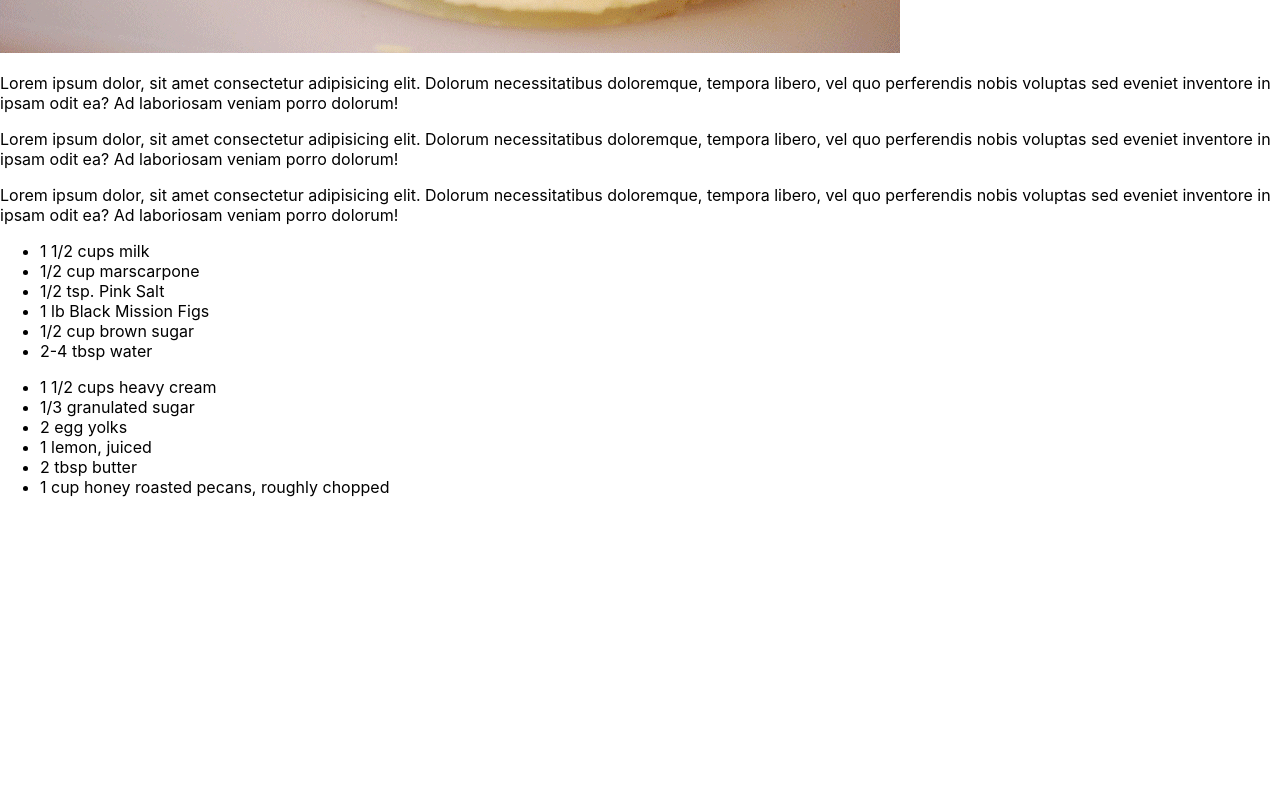
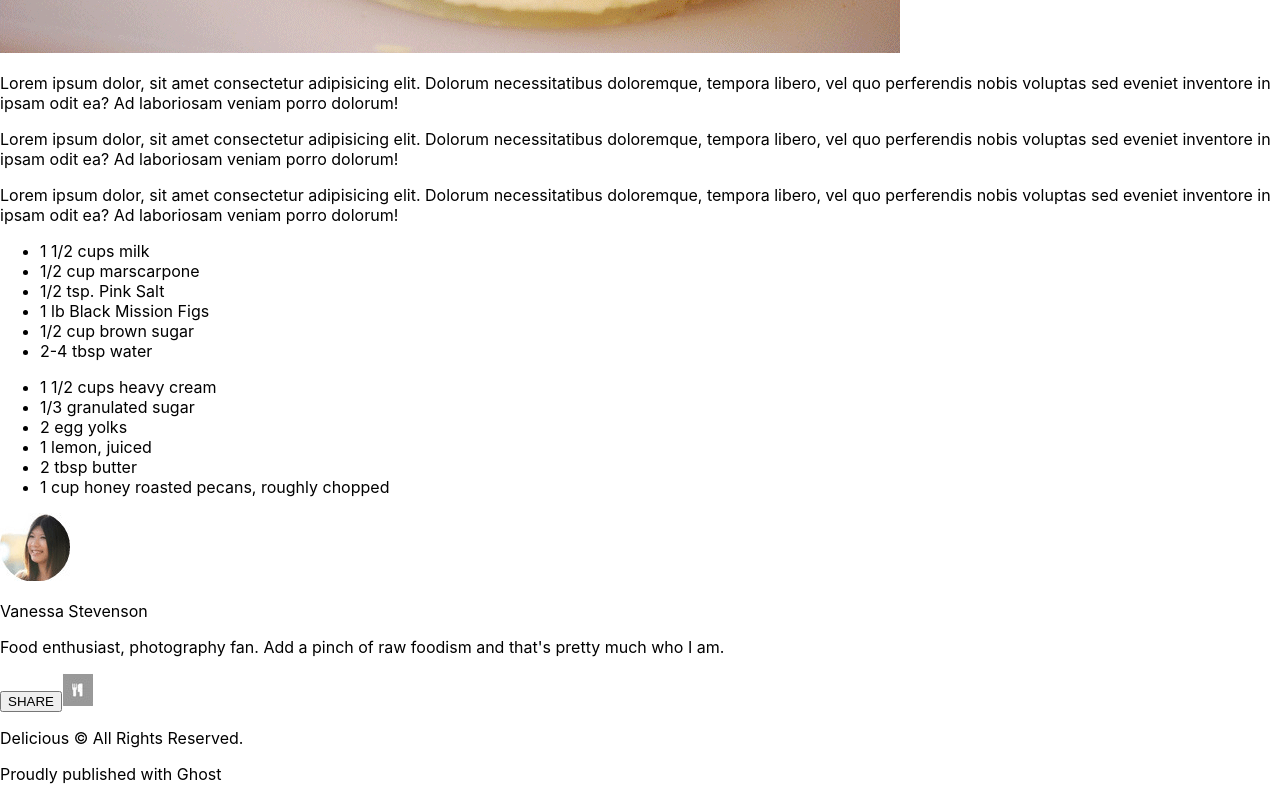
Before and after one commit to Annalise-M/Lab-01-React-ChocolatePizza, a React (Create React App) app in the folder my-app/: page / in a window 1280 px wide. Shown: the part 694-1494 px from the top of the page. Before the commit the page ends 1207 px from the top, so only its background shows below. Built offline with nearby package versions, Linux system fonts and the light colour scheme.

Commit message:
separated classes into files

```diff
--- a/my-app/src/App.js
+++ b/my-app/src/App.js
@@ -1,94 +1,23 @@
 import React from 'react';
+import Header from './Header.js';
+import Main from './Main.js';
+import Footer from './Footer.js';
 
 
-class Header extends React.Component {
-  render() {
-    return (
-      <div>
-        <div>Delicious</div>
-        <div>
-          <p>
-            <img src='./assets/fb-icon.png' alt="facebook" />
-            <img src='./assets/twit-icon.png' alt="twitter" />
-            <img src="./assets/gp-icon.png" alt="google-plus"/>
-            <img src="./assets/insta-icon.png" alt="instagram"/>
-            <img src="./assets/flic-icon.png" alt="flicker" />
-            <img src="./assets/pint-icon.png" alt="pintrest" />
-          </p>
-          <p>
-            <img src="./assets/rss-icon.png" alt="rss" />
-            <img src="./assets/mail-icon.png" alt="mail" />
-          </p>
-
-        </div>
-        <div>
-          <div>
-            <img src="./assets/hr-img.png" alt="hr" />
-
-          </div>
-        </div>
-      </div>
-    );
-  }
-}
-
-class Main extends React.Component {
-  render() {
-    return (
-      <div>
-        <div className="div-1"></div>
-        <div className="div-2"></div>
-        <div className="chocolate-pizza">
-          <img src="./assets/choco-pizza.png"/>
-          <p>
-          Lorem ipsum dolor, sit amet consectetur adipisicing elit. Dolorum necessitatibus doloremque, tempora libero, vel quo perferendis nobis voluptas sed eveniet inventore in ipsam odit ea? Ad laboriosam veniam porro dolorum!
-          </p>
-          <p>Lorem ipsum dolor, sit amet consectetur adipisicing elit. Dolorum necessitatibus doloremque, tempora libero, vel quo perferendis nobis voluptas sed eveniet inventore in ipsam odit ea? Ad laboriosam veniam porro dolorum!
-          </p>
-          <p>Lorem ipsum dolor, sit amet consectetur adipisicing elit. Dolorum necessitatibus doloremque, tempora libero, vel quo perferendis nobis voluptas sed eveniet inventore in ipsam odit ea? Ad laboriosam veniam porro dolorum!
-           </p>
-           <div className="div-3">
-             <ul className="left-list">
-              <li>1 1/2 cups milk</li>
-              <li>1/2 cup marscarpone</li>
-              <li>1/2 tsp. Pink Salt</li>
-              <li>1 lb Black Mission Figs</li>
-              <li>1/2 cup brown sugar</li>
-              <li>2-4 tbsp water</li>
-             </ul>
-             <ul class="right-list">
-                <li>1 1/2 cups heavy cream</li>
-                <li>1/3 granulated sugar</li>
-                <li>2 egg yolks</li>
-                <li>1 lemon, juiced</li>
-                <li>2 tbsp butter</li>
-                <li>1 cup honey roasted pecans, roughly chopped</li>
-              </ul>
-
-           </div>
-        </div>
-      </div>
-    );
-  }
-}
-
-
-
-// need to add buttons to the header
-
-// main
 export default class AllPutTogether extends React.Component {
   render() {
     return(
-      <body>
+        <div>
           <header>
             <Header />
           </header>
           <main>
             <Main />
           </main>
-      </body>
-
+          <footer>
+            <Footer />
+          </footer>
+        </div>
     )
   }
 }
--- /dev/null
+++ b/my-app/src/Footer.js
@@ -0,0 +1,22 @@
+import React from 'react';
+
+
+export default class Footer extends React.Component {
+    render() {
+      return(
+        <div>
+           <img src="./assets/van-pic.png" alt="lady-pic"/>
+            <span>
+            <p>Vanessa Stevenson</p>
+            <p>
+              Food enthusiast, photography fan. Add a pinch of raw foodism and that's pretty much who I am.
+            </p>
+            <button className="share-button">SHARE</button>
+            </span>
+           <img src="./assets/small-logo.png" alt="fork-knife"/>
+           <p>Delicious <span>&#169;</span> All Rights Reserved.</p>
+           <p>Proudly published with Ghost</p>
+        </div>
+      )
+    }
+  }
--- /dev/null
+++ b/my-app/src/Header.js
@@ -0,0 +1,32 @@
+import React from 'react';
+
+export default class Header extends React.Component {
+    render() {
+      return (
+        <div>
+          <div>Delicious</div>
+          <div>
+            <p>
+              <img src='./assets/fb-icon.png' alt="facebook" />
+              <img src='./assets/twit-icon.png' alt="twitter" />
+              <img src="./assets/gp-icon.png" alt="google-plus"/>
+              <img src="./assets/insta-icon.png" alt="instagram"/>
+              <img src="./assets/flic-icon.png" alt="flicker" />
+              <img src="./assets/pint-icon.png" alt="pintrest" />
+            </p>
+            <p>
+              <img src="./assets/rss-icon.png" alt="rss" />
+              <img src="./assets/mail-icon.png" alt="mail" />
+            </p>
+
+          </div>
+          <div>
+            <div>
+              <img src="./assets/hr-img.png" alt="hr" />
+
+            </div>
+          </div>
+        </div>
+      );
+    }
+  }
--- /dev/null
+++ b/my-app/src/Main.js
@@ -0,0 +1,43 @@
+import React from 'react';
+
+export default class Main extends React.Component {
+    render() {
+      return (
+        <div>
+          <div className="div-1"></div>
+          <div className="div-2"></div>
+          <div className="chocolate-pizza">
+            <img src="./assets/choco-pizza.png" alt="choco-pizza"/>
+            <p>
+              Lorem ipsum dolor, sit amet consectetur adipisicing elit. Dolorum necessitatibus doloremque, tempora libero, vel quo perferendis nobis voluptas sed eveniet inventore in ipsam odit ea? Ad laboriosam veniam porro dolorum!
+            </p>
+            <p>
+              Lorem ipsum dolor, sit amet consectetur adipisicing elit. Dolorum necessitatibus doloremque, tempora libero, vel quo perferendis nobis voluptas sed eveniet inventore in ipsam odit ea? Ad laboriosam veniam porro dolorum!
+            </p>
+            <p>
+              Lorem ipsum dolor, sit amet consectetur adipisicing elit. Dolorum necessitatibus doloremque, tempora libero, vel quo perferendis nobis voluptas sed eveniet inventore in ipsam odit ea? Ad laboriosam veniam porro dolorum!
+            </p>
+            <div className="div-3">
+               <ul className="left-list">
+                <li>1 1/2 cups milk</li>
+                <li>1/2 cup marscarpone</li>
+                <li>1/2 tsp. Pink Salt</li>
+                <li>1 lb Black Mission Figs</li>
+                <li>1/2 cup brown sugar</li>
+                <li>2-4 tbsp water</li>
+              </ul>
+              <ul className="right-list">
+                  <li>1 1/2 cups heavy cream</li>
+                  <li>1/3 granulated sugar</li>
+                  <li>2 egg yolks</li>
+                  <li>1 lemon, juiced</li>
+                  <li>2 tbsp butter</li>
+                  <li>1 cup honey roasted pecans, roughly chopped</li>
+                </ul>
+
+             </div>
+          </div>
+        </div>
+      );
+    }
+  }
```
Lines whose indentation alone changed are shown as unchanged.
